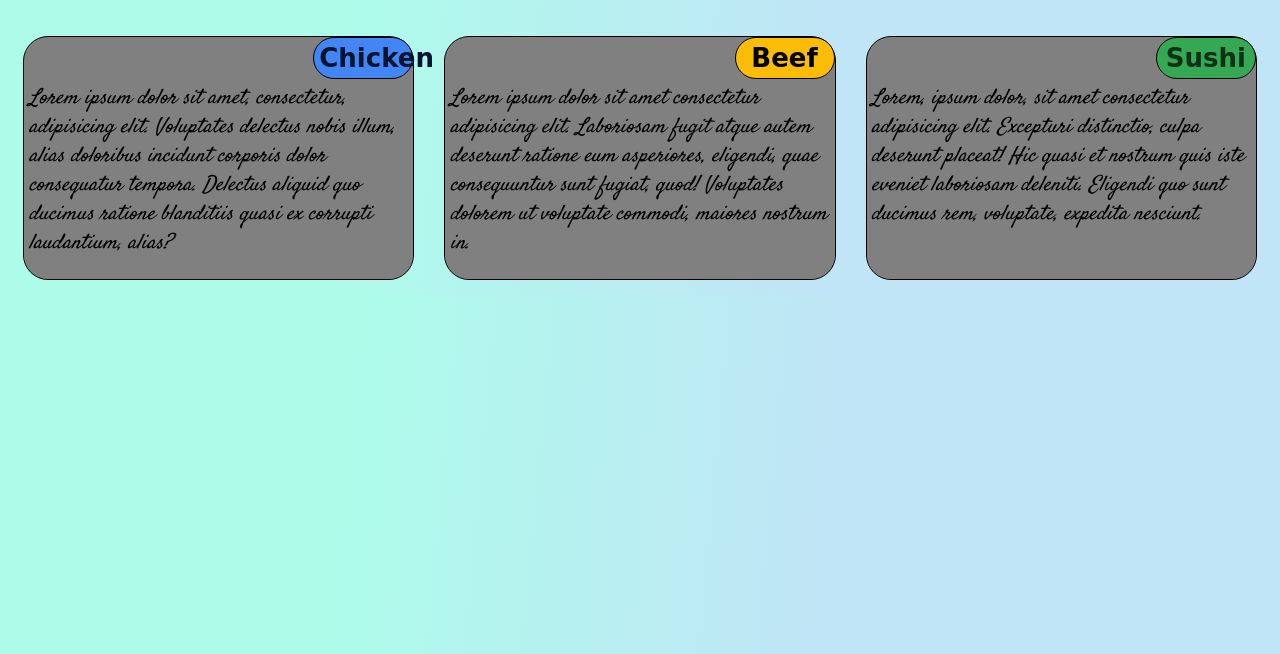
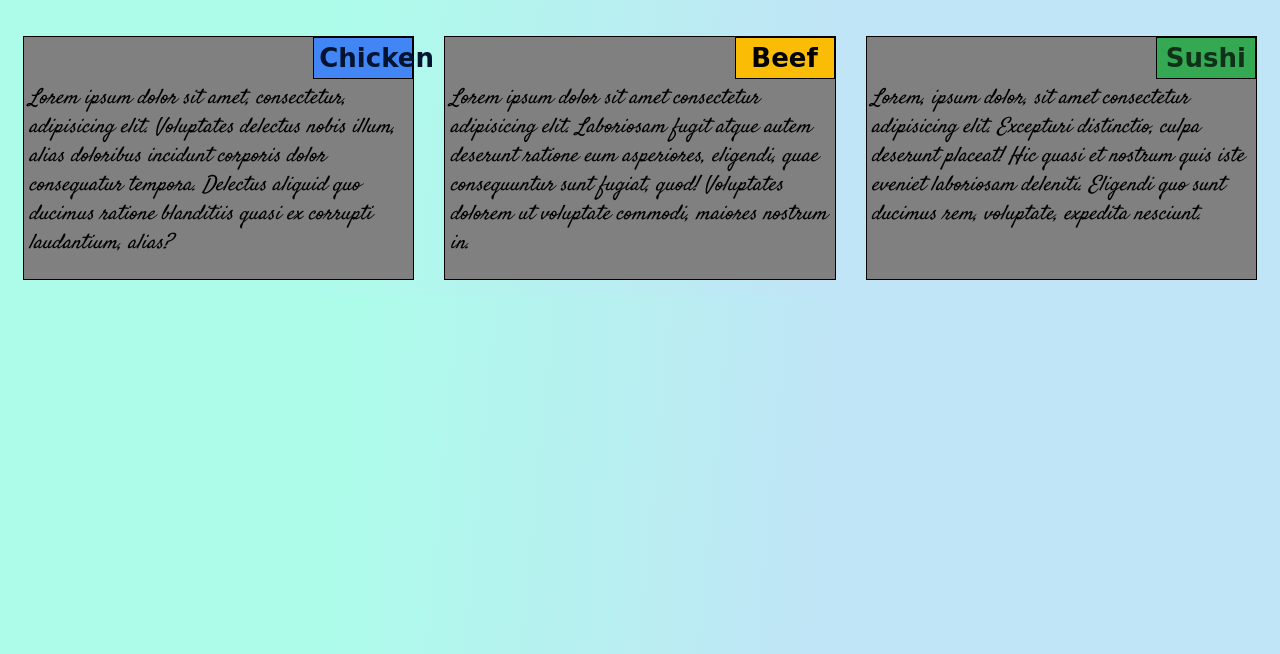
Before and after one commit to pAkalpa/module2-solution, a plain HTML site: page index.html in a window 1280 px wide. Shown: the part 146-800 px from the top of the page. Drawn offline with Linux system fonts and the light colour scheme; a web font is replaced by a local one.

Commit message:
rounded corners removed

```diff
--- a/css/styles.css
+++ b/css/styles.css
@@ -28,7 +28,6 @@
     position: relative;
     background-color: gray;
     border: 1px solid black;
-    border-radius: 25px;
     width: 100%;
     margin-left: auto;
     margin-right: auto;
@@ -41,7 +40,6 @@
     padding: 5px;
     margin: 0px;
     border: 1px solid black;
-    border-radius: 25px;
     text-align: center;
     font-family: 'Akaya Telivigala', cursive;
     font-size: 162.5%;
@@ -56,7 +54,6 @@
     padding: 5px;
     margin: 0px;
     border: 1px solid black;
-    border-radius: 25px;
     text-align: center;
     font-family: 'Akaya Telivigala', cursive;
     font-size: 162.5%;
@@ -71,7 +68,6 @@
     padding: 5px;
     margin: 0px;
     border: 1px solid black;
-    border-radius: 25px;
     text-align: center;
     font-family: 'Akaya Telivigala', cursive;
     font-size: 162.5%;
@@ -90,7 +86,6 @@
     margin: 0px;
     height: 200px;
     overflow: auto;
-    border-radius: 25px;
   }
 
   .row {
```
